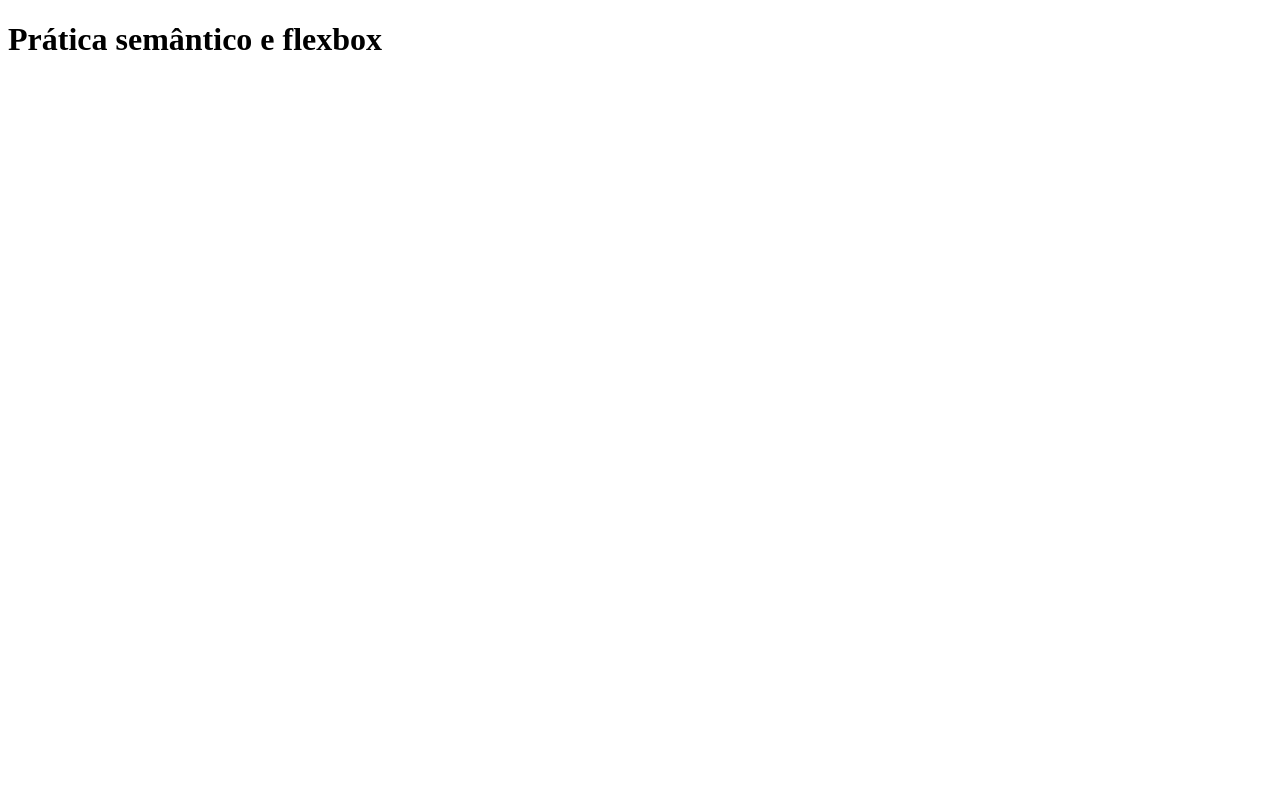
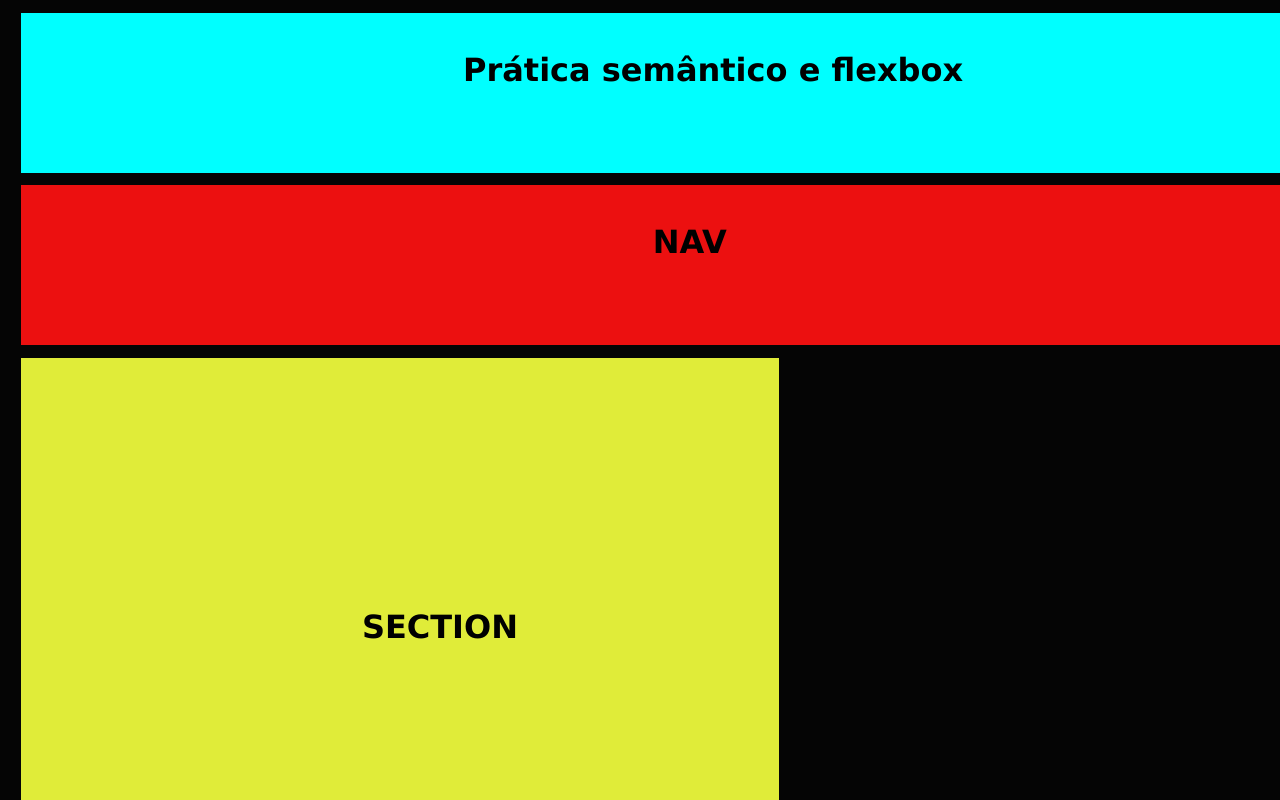
Before and after one commit to Amandamecchi/Pratica, a plain HTML site: page index.html in a window 1280 px wide. Shown: the top 800 px of the page. Drawn offline with Linux system fonts and the light colour scheme.

Commit message:
create: header, section, nav

```diff
--- a/index.html
+++ b/index.html
@@ -3,12 +3,26 @@
 <head>
     <meta charset="UTF-8">
     <meta name="viewport" content="width=device-width, initial-scale=1.0">
+    <link rel="stylesheet" href="/styles.css">
     <title>Prática semântico e flexbox</title>
 </head>
 <body>
     <div class="Header">
         <h1>Prática semântico e flexbox</h1>
 
+    </div>
+
+      <nav class="nav">
+        <h1>NAV</h1>
+      </nav>
+
+      <section>
+        <h1>SECTION</h1>
+      </section>
+
+      <aside>
+        <h1>ASIDE</h1>
+      </aside>
 
 </body>
 </html>
--- a/styles.css
+++ b/styles.css
@@ -1,14 +1,82 @@
 *{
-    margin: 0;
     padding: 0;
-    box-sizing: border-box;
+    font-family: Verdana, Geneva, Tahoma, sans-serif;
+}
+body{
+    background-color: rgb(5, 5, 5);
 }
 .Header{
+    margin-top: 1%;
     display: flex;
     background-color: aqua;
-    margin: 1rem;
+    height: 10rem;
+    width: 100%;
+    margin-left: 1%;
+    margin-right: 1%;
+
 }
 h1{
     font-size: 2rem;
     font-weight: 700;
+    text-align: center;
+    margin-top: 3%;
+    margin-bottom: 2%;
+    margin-left: 35%;
 }
+.nav {
+    display: flex;
+    background-color: rgb(236, 16, 16);
+    height: 10rem;
+    width: 100%;
+    margin-top: 1%;
+    margin-left: 1%;
+    margin-right: 1%;
+}
+.nav h1{
+    font-size: 2rem;
+    font-weight: 700;
+    text-align: center;
+    margin-top: 3%;
+    margin-bottom: 2%;
+    margin-left: 50%;
+    margin-right: 1%;
+}
+section{
+    margin-top: 1%;
+    display: flex;
+    background-color: rgb(224, 236, 57);
+    height: 60rem;
+    width: 60%;
+    margin-left: 1%;
+    margin-right: 1%;
+}
+section h1{
+    font-size: 2rem;
+    font-weight: 700;
+    text-align: justify;
+    margin-top: 3%;
+    margin-bottom: 2%;
+    padding-top: 30%;
+    margin-left: 45%;
+}
+aside{
+    display: flex;
+    background-color: rgb(255, 255, 255);
+    height: 60rem;
+    width: 35%;
+    margin-left: 65%;
+    margin-right: 1%;
+    align-items: flex-start;
+    padding: 0;
+
+}
+aside h1{
+    font-size: 2rem;
+    font-weight: 700;
+    text-align: justify;
+    margin-top: 3%;
+    margin-bottom: 2%;
+    padding-top: 3%;
+    margin-left: 45%;
+    margin-top: 0%;
+}
```
